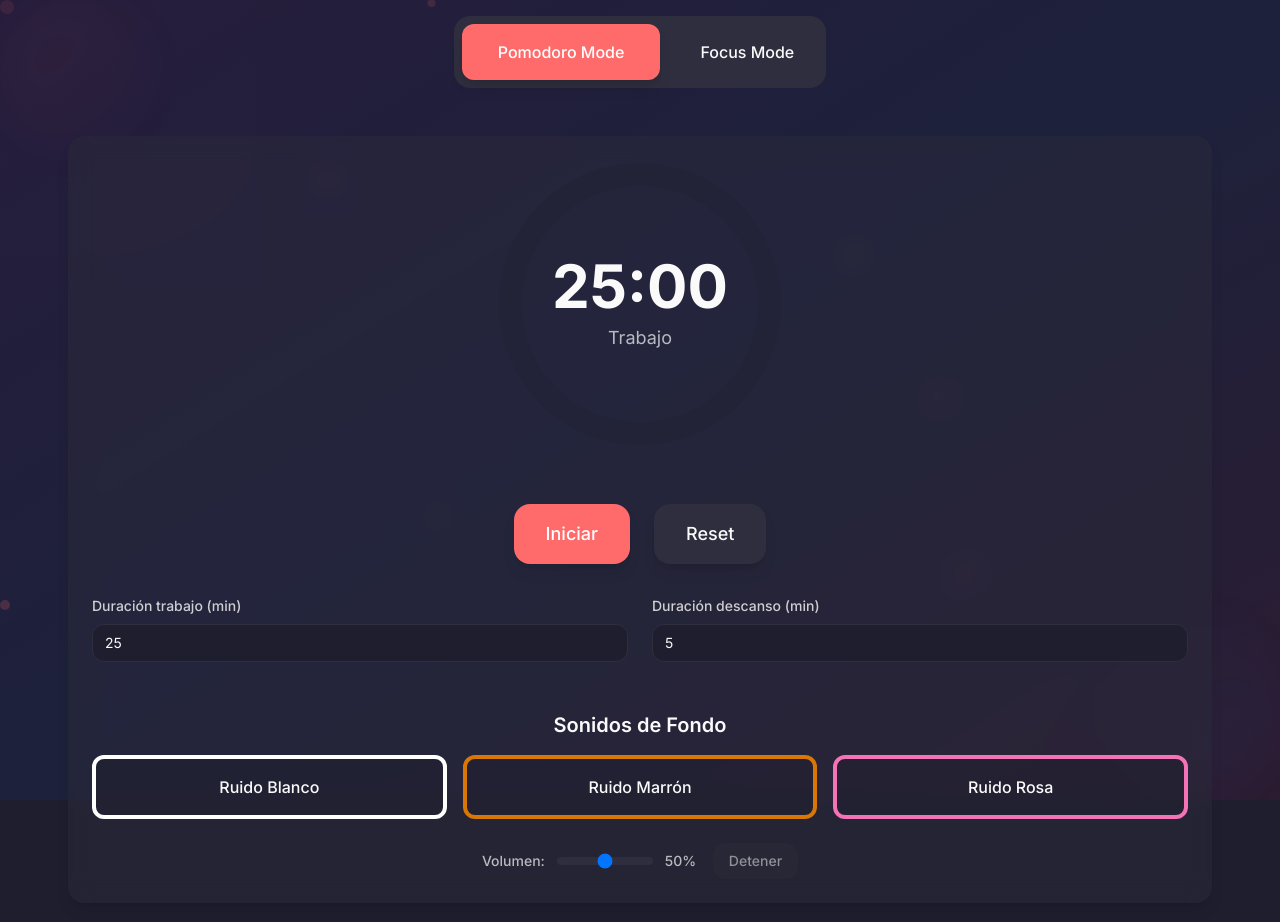
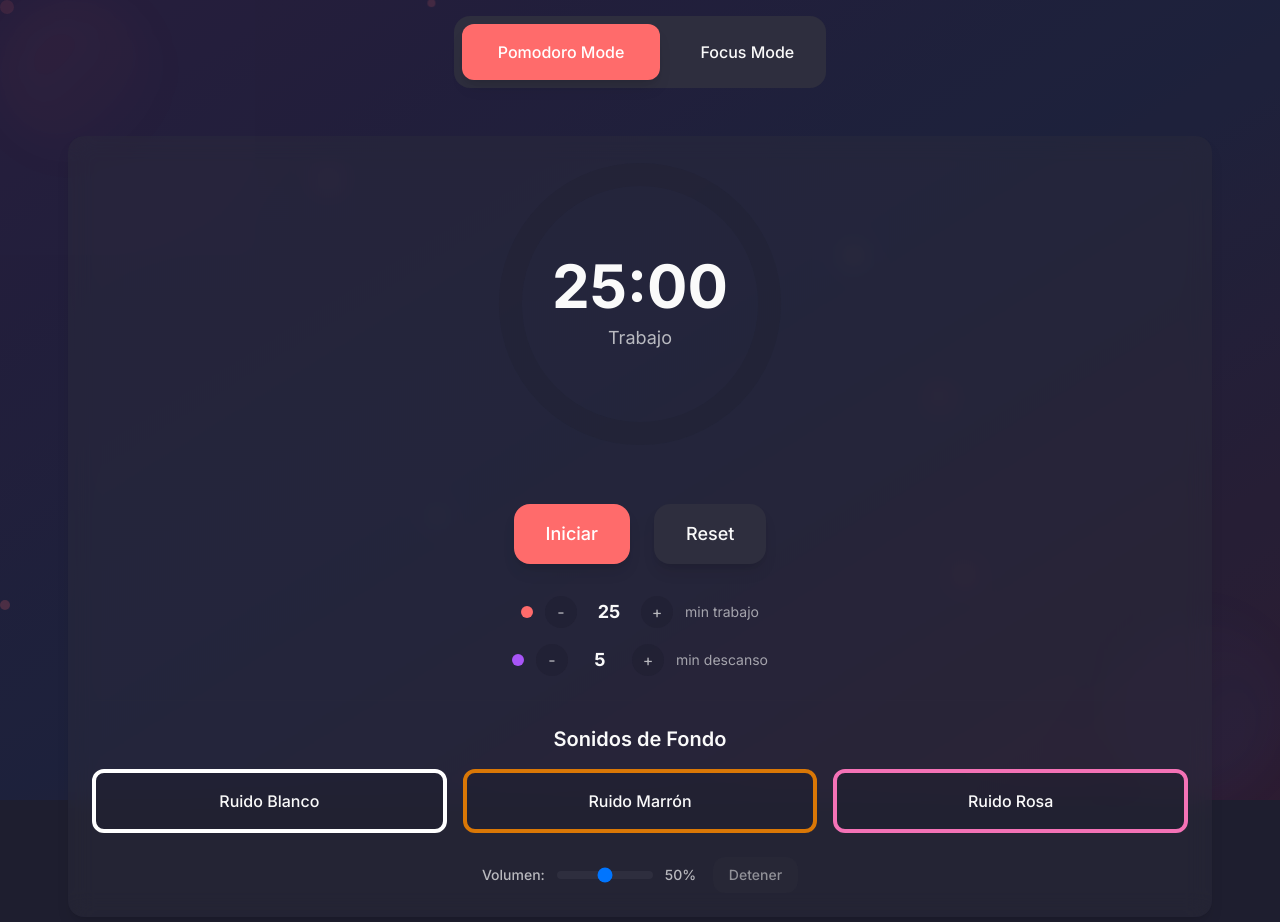
Before and after one commit to juanma97/focus, a React (Vite) app: page / in a window 1280 px wide. Shown: the top 922 px of the page. Built offline with nearby package versions, Linux system fonts and the light colour scheme.

Commit message:
added favicon

```diff
--- a/index.html
+++ b/index.html
@@ -2,7 +2,7 @@
 <html lang="es">
   <head>
     <meta charset="UTF-8" />
-    <link rel="icon" type="image/svg+xml" href="/vite.svg" />
+    <link rel="icon" type="image/svg+xml" href="/favicon.svg" />
     <meta name="viewport" content="width=device-width, initial-scale=1.0" />
     <title>PomodoroFocus</title>
     <link rel="preconnect" href="https://fonts.googleapis.com">
--- a/src/components/FocusMode.tsx
+++ b/src/components/FocusMode.tsx
@@ -32,13 +32,6 @@ function FocusMode() {
             </div>
           </div>
 
-          {/* Action Button */}
-          <div className="mb-16">
-            <button className="btn-primary text-xl px-10 py-5">
-              Terminar Sesión
-            </button>
-          </div>
-
           {/* Sound Player */}
           <div className="border-t border-timer/20 pt-8">
             <SoundPlayer />
--- a/src/components/PomodoroTimer.tsx
+++ b/src/components/PomodoroTimer.tsx
@@ -22,8 +22,7 @@ function PomodoroTimer() {
       intervalRef.current = setInterval(() => {
         setTimeLeft((prev) => {
           if (prev <= 1) {
-            // Timer finished
-            setIsRunning(false)
+            // Timer finished - switch mode and continue automatically
             setIsBreak(!isBreak)
             return isBreak ? config.workDuration * 60 : config.breakDuration * 60
           }
@@ -127,44 +126,103 @@ function PomodoroTimer() {
         </div>
 
         {/* Configuration */}
-        <div className="grid grid-cols-1 md:grid-cols-2 gap-6 mb-6">
-          <div>
-            <label className="block text-text/80 mb-2 font-medium text-sm">
-              Duración trabajo (min)
-            </label>
-            <input
-              type="number"
-              min="1"
-              max="60"
-              value={config.workDuration}
-              onChange={(e) => {
-                const value = parseInt(e.target.value)
-                setConfig(prev => ({ ...prev, workDuration: value }))
-                if (!isRunning && !isBreak) {
-                  setTimeLeft(value * 60)
-                }
-              }}
-              className="w-full bg-primary border border-timer rounded-xl px-3 py-2 text-text focus:outline-none focus:border-accent transition-colors text-sm"
-            />
+        <div className="flex flex-col items-center gap-4 mb-6">
+          {/* Work Duration */}
+          <div className="flex items-center gap-3">
+            <div className="w-3 h-3 bg-accent rounded-full"></div>
+            <div className="flex items-center gap-2">
+              <button
+                onClick={() => {
+                  if (!isRunning) {
+                    const newValue = Math.max(1, config.workDuration - 5)
+                    setConfig(prev => ({ ...prev, workDuration: newValue }))
+                    if (!isBreak) {
+                      setTimeLeft(newValue * 60)
+                    }
+                  }
+                }}
+                disabled={isRunning}
+                className={`w-8 h-8 rounded-full flex items-center justify-center transition-colors ${
+                  isRunning
+                    ? 'bg-primary/20 text-text/30 cursor-not-allowed'
+                    : 'bg-primary/50 hover:bg-primary/70 text-text/70 hover:text-text'
+                }`}
+              >
+                -
+              </button>
+              <span className="text-lg font-bold text-text min-w-[3rem] text-center">
+                {config.workDuration}
+              </span>
+              <button
+                onClick={() => {
+                  if (!isRunning) {
+                    const newValue = Math.min(60, config.workDuration + 5)
+                    setConfig(prev => ({ ...prev, workDuration: newValue }))
+                    if (!isBreak) {
+                      setTimeLeft(newValue * 60)
+                    }
+                  }
+                }}
+                disabled={isRunning}
+                className={`w-8 h-8 rounded-full flex items-center justify-center transition-colors ${
+                  isRunning
+                    ? 'bg-primary/20 text-text/30 cursor-not-allowed'
+                    : 'bg-primary/50 hover:bg-primary/70 text-text/70 hover:text-text'
+                }`}
+              >
+                +
+              </button>
+            </div>
+            <span className="text-text/60 text-sm">min trabajo</span>
           </div>
-          <div>
-            <label className="block text-text/80 mb-2 font-medium text-sm">
-              Duración descanso (min)
-            </label>
-            <input
-              type="number"
-              min="1"
-              max="30"
-              value={config.breakDuration}
-              onChange={(e) => {
-                const value = parseInt(e.target.value)
-                setConfig(prev => ({ ...prev, breakDuration: value }))
-                if (!isRunning && isBreak) {
-                  setTimeLeft(value * 60)
-                }
-              }}
-              className="w-full bg-primary border border-timer rounded-xl px-3 py-2 text-text focus:outline-none focus:border-accent transition-colors text-sm"
-            />
+
+          {/* Break Duration */}
+          <div className="flex items-center gap-3">
+            <div className="w-3 h-3 bg-purple-500 rounded-full"></div>
+            <div className="flex items-center gap-2">
+              <button
+                onClick={() => {
+                  if (!isRunning) {
+                    const newValue = Math.max(1, config.breakDuration - 1)
+                    setConfig(prev => ({ ...prev, breakDuration: newValue }))
+                    if (isBreak) {
+                      setTimeLeft(newValue * 60)
+                    }
+                  }
+                }}
+                disabled={isRunning}
+                className={`w-8 h-8 rounded-full flex items-center justify-center transition-colors ${
+                  isRunning
+                    ? 'bg-primary/20 text-text/30 cursor-not-allowed'
+                    : 'bg-primary/50 hover:bg-primary/70 text-text/70 hover:text-text'
+                }`}
+              >
+                -
+              </button>
+              <span className="text-lg font-bold text-text min-w-[3rem] text-center">
+                {config.breakDuration}
+              </span>
+              <button
+                onClick={() => {
+                  if (!isRunning) {
+                    const newValue = Math.min(30, config.breakDuration + 1)
+                    setConfig(prev => ({ ...prev, breakDuration: newValue }))
+                    if (isBreak) {
+                      setTimeLeft(newValue * 60)
+                    }
+                  }
+                }}
+                disabled={isRunning}
+                className={`w-8 h-8 rounded-full flex items-center justify-center transition-colors ${
+                  isRunning
+                    ? 'bg-primary/20 text-text/30 cursor-not-allowed'
+                    : 'bg-primary/50 hover:bg-primary/70 text-text/70 hover:text-text'
+                }`}
+              >
+                +
+              </button>
+            </div>
+            <span className="text-text/60 text-sm">min descanso</span>
           </div>
         </div>
 
```
Also changed, not shown: public/favicon.svg (added).
